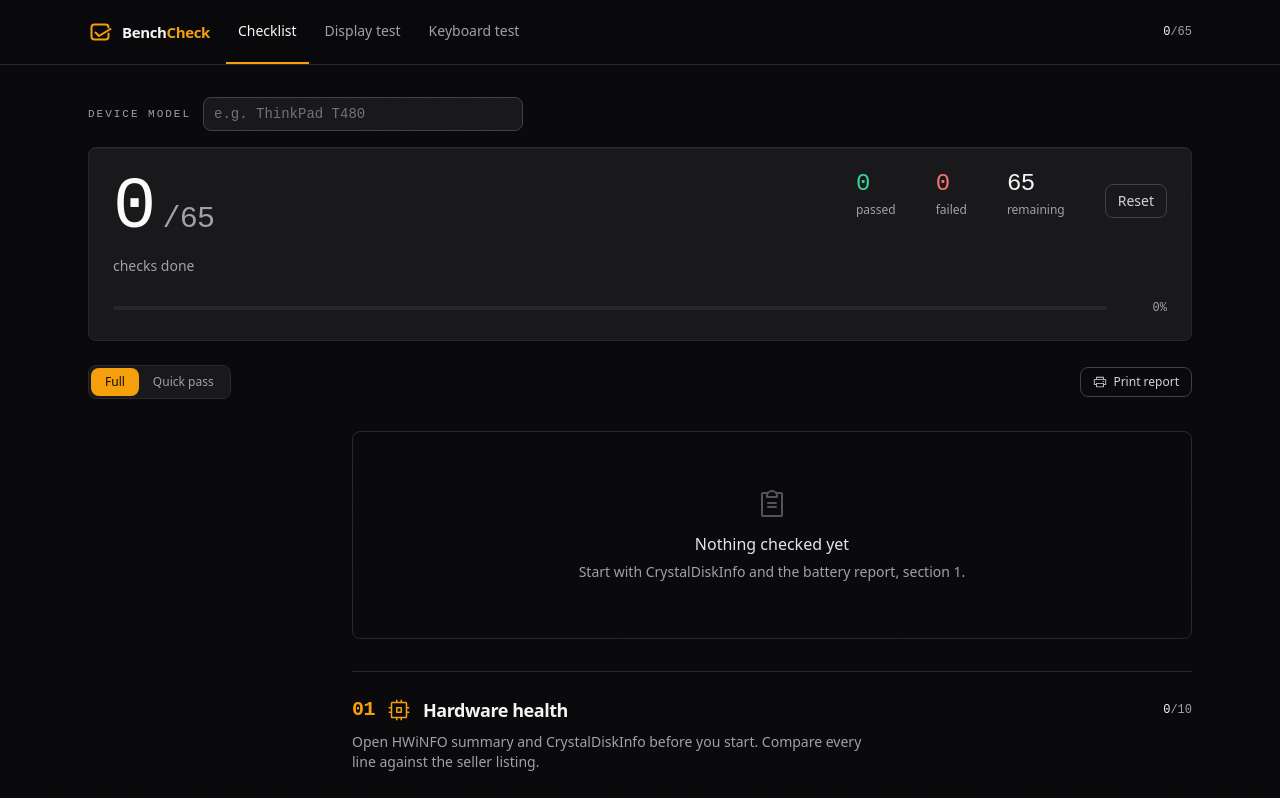
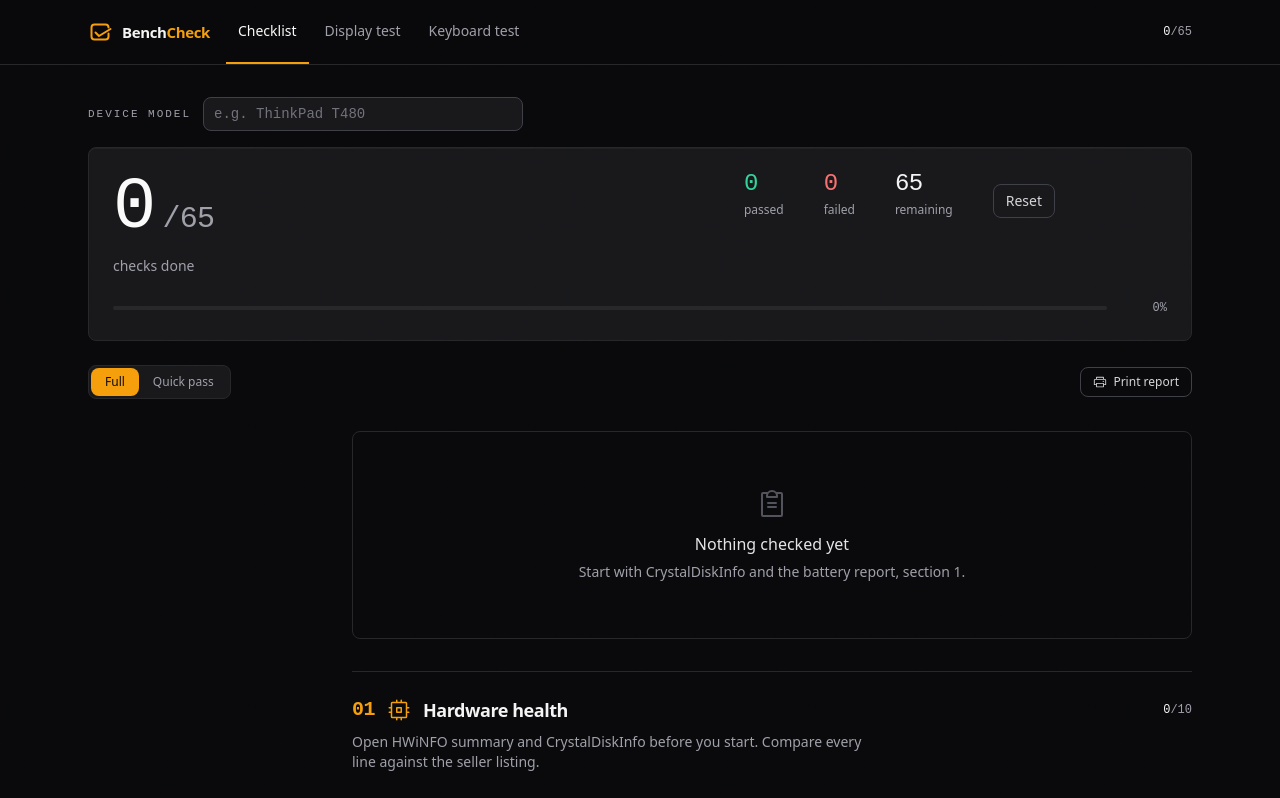
Before and after one commit to Richie-Z/BenchCheck, a React (Vite) app: page / in a window 1280 px wide. Shown: the top 798 px of the page. Built offline with nearby package versions, Linux system fonts and the light colour scheme.

Commit message:
feat: letter grade seal stamp and state pills on summary card

```diff
--- a/src/App.tsx
+++ b/src/App.tsx
@@ -13,7 +13,7 @@ const TABS: { id: Tab; label: string }[] = [
   { id: 'keyboard', label: 'Keyboard test' },
 ]
 
-function LogoMark({ className }: { className?: string }) {
+export function LogoMark({ className }: { className?: string }) {
   return (
     <svg viewBox="0 0 48 48" fill="none" className={className} aria-hidden="true">
       <path
--- a/src/components/checklist/SummaryBar.tsx
+++ b/src/components/checklist/SummaryBar.tsx
@@ -1,5 +1,6 @@
 import { useEffect, useRef, useState, type CSSProperties } from 'react'
 import { useChecklist } from '../../store'
+import { LogoMark } from '../../App'
 
 function Stat({ value, label, className }: { value: number; label: string; className: string }) {
   return (
@@ -40,11 +41,24 @@ export function SummaryBar() {
     }, 3000)
   }
 
+  const grade: 'A' | 'B' | 'C' | 'D' | 'F' | null =
+    counts.done === 0
+      ? null
+      : counts.fail === 0
+        ? 'A'
+        : counts.fail <= 2
+          ? 'B'
+          : counts.fail <= 4
+            ? 'C'
+            : counts.fail <= 6
+              ? 'D'
+              : 'F'
+
   return (
     <section
       aria-label="Progress summary"
       style={{ '--i': 0 } as CSSProperties}
-      className="bc-in rounded-lg border border-zinc-800 bg-zinc-900 p-5 shadow-[inset_0_1px_0_rgba(255,255,255,0.04)] sm:p-6"
+      className="bc-in relative rounded-lg border border-zinc-800 bg-zinc-900 p-5 shadow-[inset_0_1px_0_rgba(255,255,255,0.04)] sm:p-6"
     >
       <div className="flex flex-wrap items-start justify-between gap-x-8 gap-y-6">
         <div>
@@ -59,7 +73,7 @@ export function SummaryBar() {
           <p className="mt-3 text-sm text-zinc-400">checks done</p>
         </div>
 
-        <div className="flex flex-wrap items-end gap-x-6 gap-y-4 sm:gap-x-10">
+        <div className="flex flex-wrap items-end gap-x-6 gap-y-4 pr-24 sm:pr-28 sm:gap-x-10">
           <Stat value={counts.pass} label="passed" className="text-pass" />
           <Stat value={counts.fail} label="failed" className="text-fail" />
           <Stat
@@ -83,6 +97,21 @@ export function SummaryBar() {
           >
             {confirming ? 'Confirm reset?' : 'Reset'}
           </button>
+
+          {counts.done > 0 && (
+            <div className="flex items-center gap-3">
+              {counts.pass === counts.total && (
+                <span className="rounded-full bg-pass/15 px-2.5 py-1 font-mono text-[11px] text-pass">
+                  All passed
+                </span>
+              )}
+              {counts.pass === 0 && counts.fail > 0 && (
+                <span className="rounded-full bg-fail/15 px-2.5 py-1 font-mono text-[11px] text-fail">
+                  All failed
+                </span>
+              )}
+            </div>
+          )}
         </div>
       </div>
 
@@ -104,6 +133,26 @@ export function SummaryBar() {
           {counts.percent}%
         </span>
       </div>
+
+      {grade && (
+        <div
+          className={`pointer-events-none absolute -top-8 -right-5 z-10 rotate-[-8deg] border-2 bg-zinc-950/80 p-1 ${
+            grade === 'A'
+              ? 'border-pass text-pass'
+              : grade === 'F'
+                ? 'border-fail text-fail'
+                : 'border-signal text-signal'
+          }`}
+        >
+          <div className="flex flex-col items-center gap-1 border border-current px-3 py-2">
+            <LogoMark className="size-5" />
+            <span className="font-mono text-3xl font-bold leading-none">{grade}</span>
+            <span className="font-mono text-[8px] uppercase tracking-[0.25em] leading-none">
+              Grade
+            </span>
+          </div>
+        </div>
+      )}
     </section>
   )
 }
```
